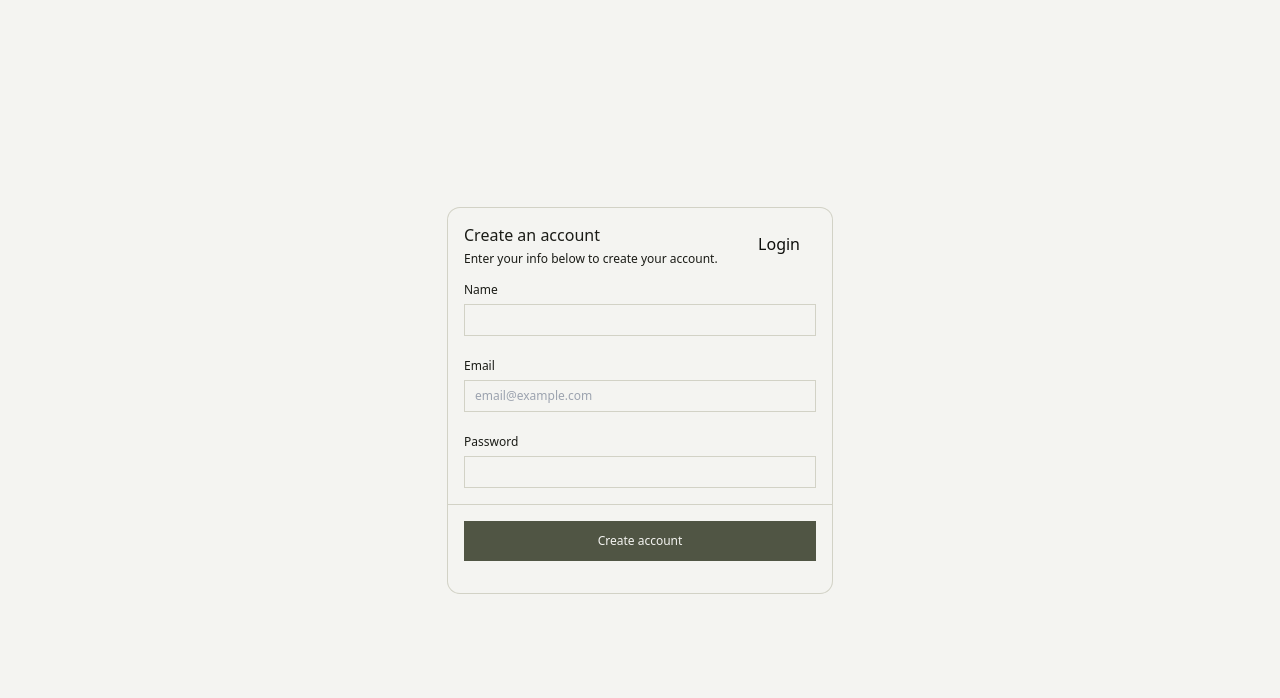
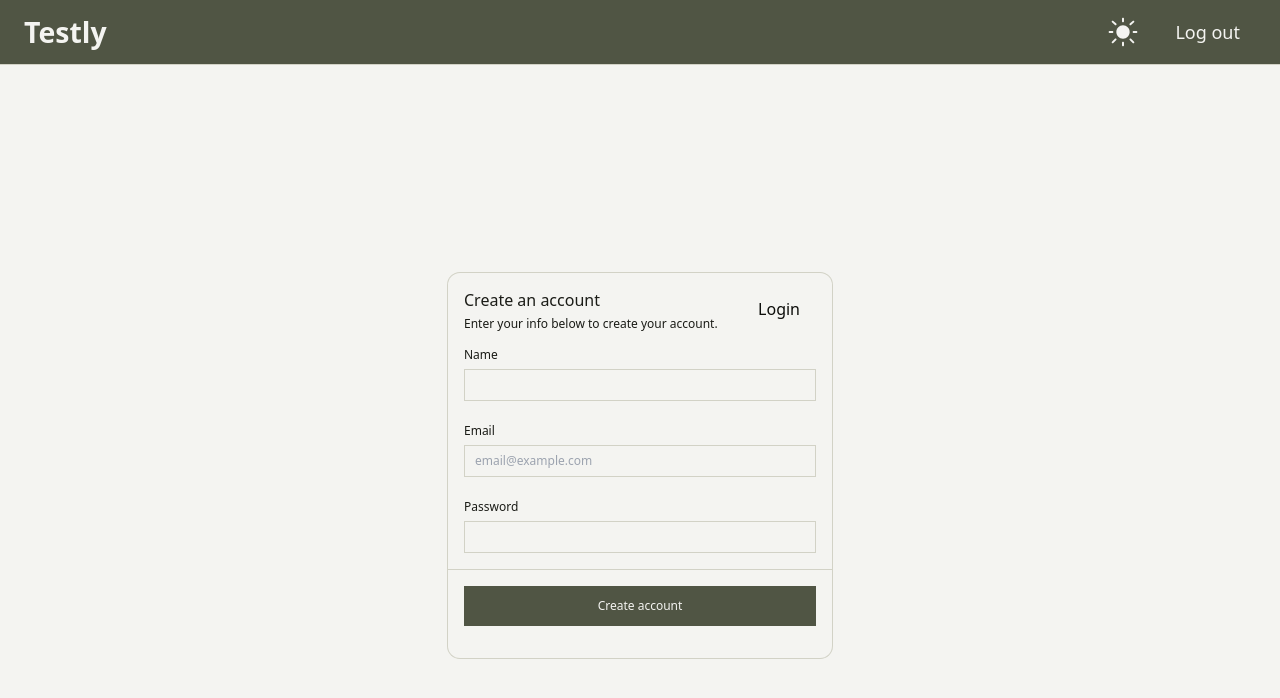
Before and after one commit to djsy104/testly, a React (Vite) app in the folder client/: page /register in a window 1280 px wide. Shown: the top 698 px of the page. Built offline with nearby package versions, Linux system fonts and the light colour scheme.

Commit message:
feat: Added navbar to login and register pages

```diff
--- a/client/src/app/AppShell.jsx
+++ b/client/src/app/AppShell.jsx
@@ -1,8 +1,10 @@
 import { Outlet } from 'react-router-dom';
+import Navbar from '@/components/layout/Navbar';
 
 function AppShell() {
   return (
     <>
+      <Navbar />
       <Outlet />
     </>
   );
--- a/client/src/app/router.jsx
+++ b/client/src/app/router.jsx
@@ -16,19 +16,15 @@ const router = createBrowserRouter([
 
   {
     path: '/register',
-    element: <Register />,
+    element: <AppShell />,
+    children: [{ index: true, element: <Register /> }],
     errorElement: <ErrorPage />,
   },
 
   {
     path: '/login',
-    element: <Login />,
-    errorElement: <ErrorPage />,
-  },
-
-  {
-    path: '/dashboard',
-    element: <Register />,
+    element: <AppShell />,
+    children: [{ index: true, element: <Login /> }],
     errorElement: <ErrorPage />,
   },
 ]);
```
